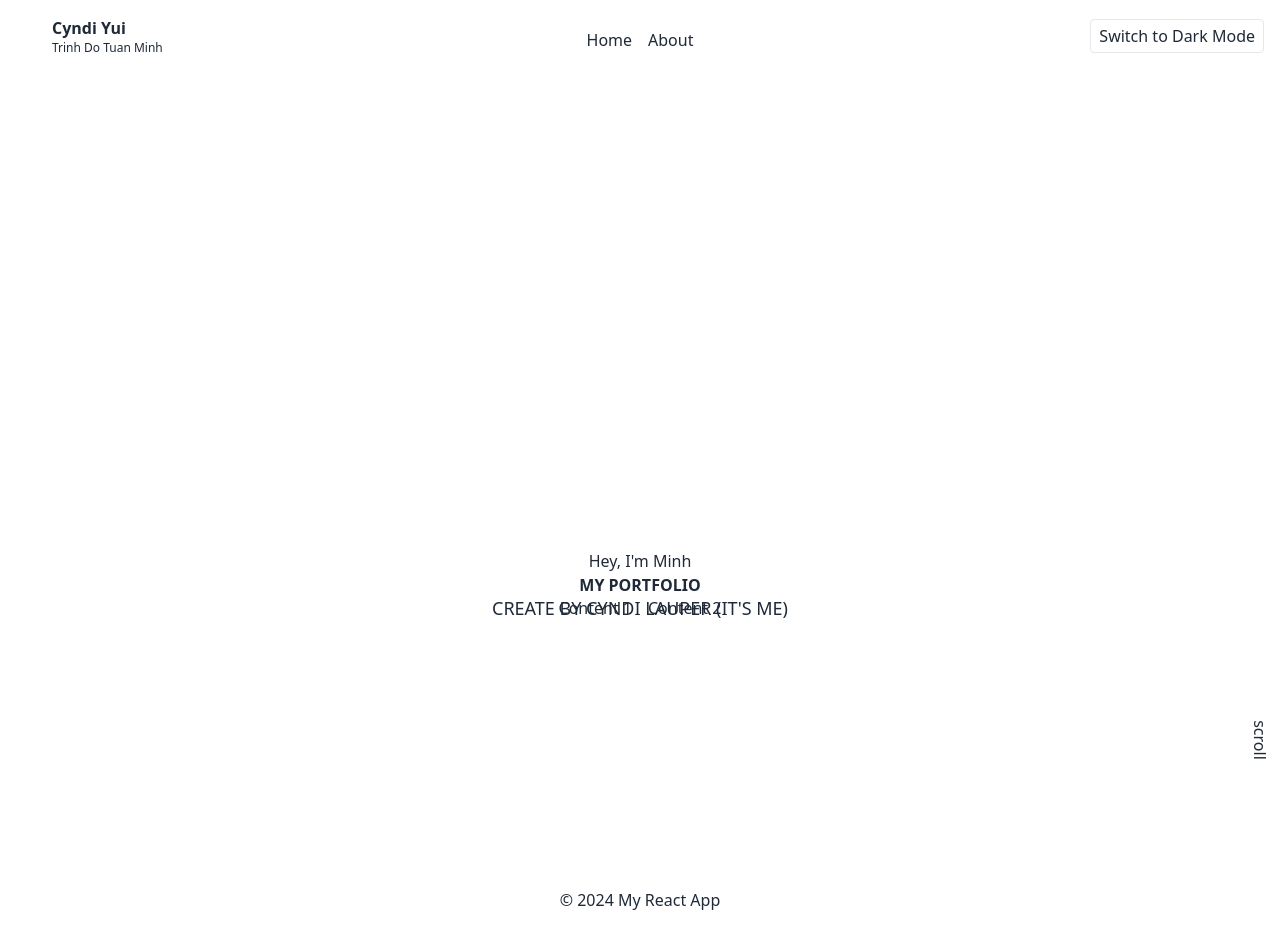
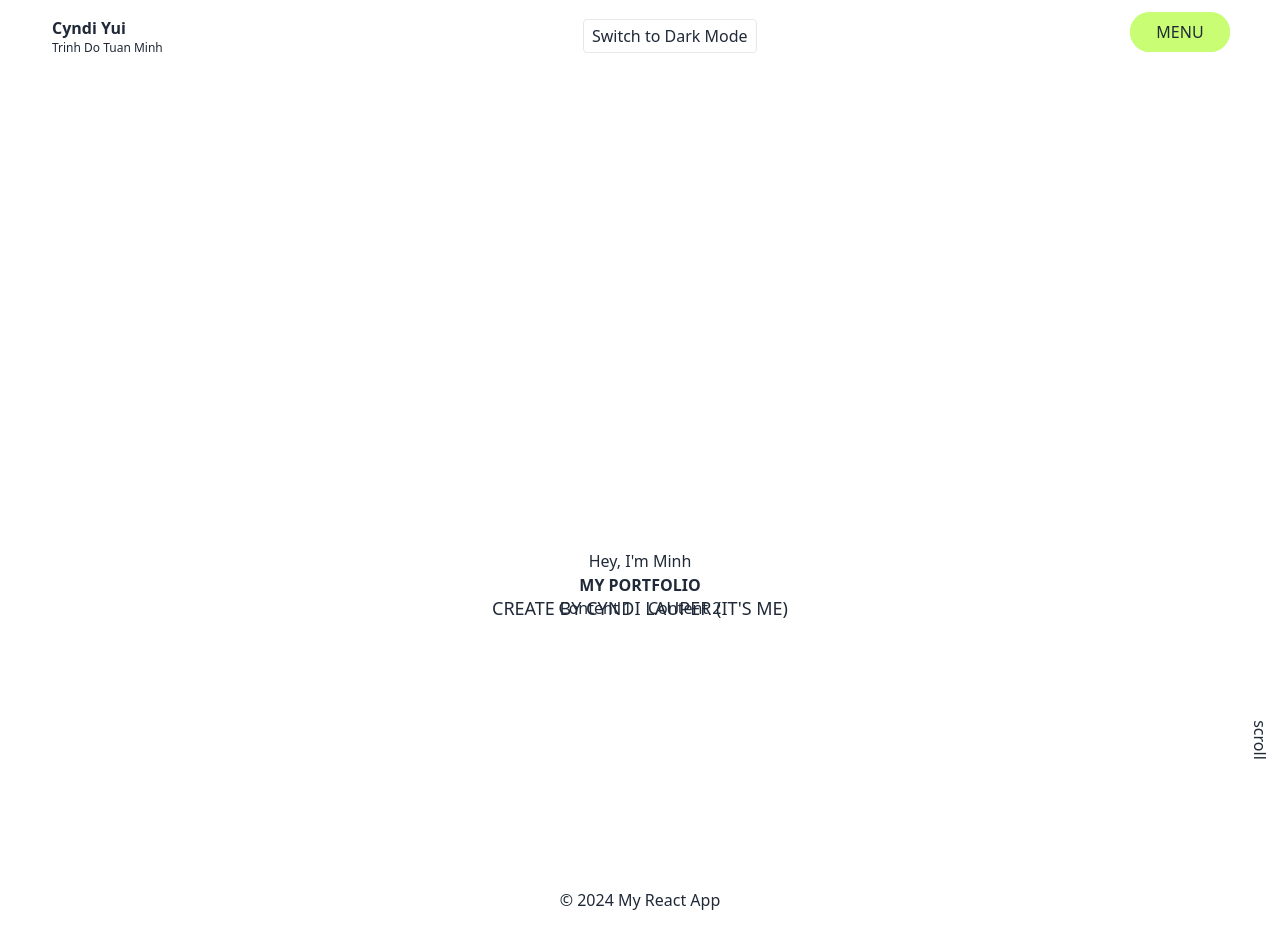
Before and after one commit to Cyndii-Lauper/my-portfolio, a React (Vite) app: page / in a window 1280 px wide. Built offline with nearby package versions, Linux system fonts and the light colour scheme.

Commit message:
feat: add menu component in Header layout

```diff
--- /dev/null
+++ b/src/components/Menu/ButtonMenu.tsx
@@ -0,0 +1,45 @@
+import { motion } from 'framer-motion';
+import styles from './style.module.scss';
+
+type ButtonProps = {
+  isActive: any;
+  toggleMenu: any;
+};
+
+export function ButtonMenu({ isActive, toggleMenu }: ButtonProps) {
+  return (
+    <div className={styles.button}>
+      <motion.div
+        className={styles.slider}
+        animate={{ top: isActive ? '-100%' : '0%' }}
+        transition={{ duration: 0.5, type: 'tween', ease: [0.76, 0, 0.24, 1] }}
+      >
+        <div
+          className={styles.el}
+          onClick={() => {
+            toggleMenu();
+          }}
+        >
+          <PerspectiveText label="Menu" />
+        </div>
+        <div
+          className={styles.el}
+          onClick={() => {
+            toggleMenu();
+          }}
+        >
+          <PerspectiveText label="Close" />
+        </div>
+      </motion.div>
+    </div>
+  );
+}
+
+function PerspectiveText({ label }: { label: any }) {
+  return (
+    <div className={styles.perspectiveText}>
+      <p>{label}</p>
+      <p>{label}</p>
+    </div>
+  );
+}
--- /dev/null
+++ b/src/components/Menu/Menu.tsx
@@ -0,0 +1,49 @@
+import { useState } from 'react';
+import { AnimatePresence, motion } from 'framer-motion';
+import { ButtonMenu } from './ButtonMenu';
+import { Nav } from './Nav';
+
+const menu = {
+  open: {
+    width: '480px',
+    height: '650px',
+    top: '-25px',
+    right: '-25px',
+    transition: { duration: 0.75, type: 'tween', ease: [0.76, 0, 0.24, 1] },
+  },
+  closed: {
+    width: '100px',
+    height: '40px',
+    top: '0px',
+    right: '0px',
+    transition: {
+      duration: 0.75,
+      delay: 0.35,
+      type: 'tween',
+      ease: [0.76, 0, 0.24, 1],
+    },
+  },
+};
+
+export function Menu() {
+  const [isActive, setIsActive] = useState(false);
+
+  return (
+    <div className="fixed right-[50px] top-[1.5%]">
+      <motion.div
+        className="w-[480px] h-[650px] bg-[#c9fd74] rounded-[25px] relative"
+        variants={menu}
+        animate={isActive ? 'open' : 'closed'}
+        initial="closed"
+      >
+        <AnimatePresence>{isActive && <Nav />}</AnimatePresence>
+      </motion.div>
+      <ButtonMenu
+        isActive={isActive}
+        toggleMenu={() => {
+          setIsActive(!isActive);
+        }}
+      />
+    </div>
+  );
+}
--- /dev/null
+++ b/src/components/Menu/Nav.tsx
@@ -0,0 +1,50 @@
+import { motion } from 'framer-motion';
+import { PERSPECTIVE, SLIDEIN, LINKS, FOOTERLINKS } from '@/constants';
+
+export function Nav() {
+  return (
+    <div className="flex flex-col justify-between pt-[100px] pb-[50px] px-[40px] h-full box-border">
+      <div className="flex gap-[10px] flex-col">
+        {LINKS.map((link, i) => {
+          const { title, href } = link;
+          return (
+            <div
+              key={`b_${i}`}
+              className="perspective-120 perspective-origin-bottom"
+            >
+              <motion.div
+                custom={i}
+                variants={PERSPECTIVE}
+                initial="initial"
+                animate="enter"
+                exit="exit"
+              >
+                <a className="no-underline text-black text-[46px]" href={href}>
+                  {title}
+                </a>
+              </motion.div>
+            </div>
+          );
+        })}
+      </div>
+      <motion.div className="flex flex-wrap">
+        {FOOTERLINKS.map((link, i) => {
+          const { title } = link;
+          return (
+            <motion.a
+              className="w-[50%] mt-1"
+              variants={SLIDEIN}
+              custom={i}
+              initial="initial"
+              animate="enter"
+              exit="exit"
+              key={`f_${i}`}
+            >
+              {title}
+            </motion.a>
+          );
+        })}
+      </motion.div>
+    </div>
+  );
+}
--- /dev/null
+++ b/src/components/Menu/index.ts
@@ -0,0 +1 @@
+export * from './Menu';
--- /dev/null
+++ b/src/components/Menu/style.module.scss
@@ -0,0 +1,67 @@
+.button {
+  position: absolute;
+  top: 0;
+  right: 0;
+  width: 100px;
+  height: 40px;
+  cursor: pointer;
+  border-radius: 25px;
+  overflow: hidden;
+
+  .slider {
+    position: relative;
+    width: 100%;
+    height: 100%;
+
+    .el {
+      width: 100%;
+      height: 100%;
+      background-color: #c9fd74;
+      p {
+        margin: 0px;
+      }
+      &:nth-of-type(2) {
+        background-color: black;
+        p {
+          color: #c9fd74;
+        }
+      }
+      &:hover {
+        .perspectiveText {
+          transform: rotateX(90deg);
+          p {
+            &:nth-of-type(1) {
+              transform: translateY(-100%);
+              opacity: 0;
+            }
+            &:nth-of-type(2) {
+              opacity: 1;
+            }
+          }
+        }
+      }
+    }
+  }
+}
+
+.perspectiveText {
+  display: flex;
+  flex-direction: column;
+  justify-content: center;
+  align-items: center;
+  height: 100%;
+  width: 100%;
+  transform-style: preserve-3d;
+  transition: transform 0.75s cubic-bezier(0.76, 0, 0.24, 1);
+  p {
+    transition: all 0.75s cubic-bezier(0.76, 0, 0.24, 1);
+    pointer-events: none;
+    text-transform: uppercase;
+    &:nth-of-type(2) {
+      position: absolute;
+      transform-origin: bottom center;
+      transform: rotateX(-90deg) translateY(12px);
+      opacity: 0;
+    }
+  }
+}
--- a/src/components/core/index.ts
+++ b/src/components/core/index.ts
@@ -1 +1 @@
-export * from './Button/Button';
+export * from './Button';
--- a/src/components/index.ts
+++ b/src/components/index.ts
@@ -1,2 +1,3 @@
 export * from './layout';
 export * from './core';
+export * from './Menu';
--- a/src/components/layout/Header/Header.tsx
+++ b/src/components/layout/Header/Header.tsx
@@ -1,7 +1,7 @@
 import React, { useContext } from 'react';
 import { Link } from 'react-router-dom';
 import { ThemeContext } from '@/contexts/ThemeContext';
-
+import { Menu } from '@/components';
 export const Header: React.FC = () => {
   const themeContext = useContext(ThemeContext);
 
@@ -17,17 +17,23 @@ export const Header: React.FC = () => {
         </h1>
         <div className="font-extralight text-xs">Trinh Do Tuan Minh</div>
       </div>
-
-      <nav className="z-[99] fixed top-5 left-[50%] -translate-x-[50%] bg-opacity-80 backdrop-blur-smtext-lg px-6 py-2 rounded-full flex justify-center items-center cursor-pointer">
+      {/* <nav className="z-[99] fixed top-5 left-[50%] -translate-x-[50%] bg-opacity-80 backdrop-blur-smtext-lg px-6 py-2 rounded-full flex justify-center items-center cursor-pointer">
         <Link to="/" className="mr-4">
           Home
         </Link>
         <Link to="/about">About</Link>
-      </nav>
+      </nav> */}
 
-      <button onClick={toggleTheme} className="ml-4 px-2 py-1 border rounded">
+      {/* fix reposive this button */}
+      <button
+        onClick={toggleTheme}
+        className="mr-[7%] px-2 py-1 border rounded"
+      >
         Switch to {theme === 'light' ? 'Dark' : 'Light'} Mode
       </button>
+      <div>
+        <Menu />
+      </div>
     </header>
   );
 };
--- /dev/null
+++ b/src/constants/anim-menu.ts
@@ -0,0 +1,44 @@
+export const PERSPECTIVE = {
+  initial: {
+    opacity: 0,
+    rotateX: 90,
+    translateY: 80,
+    translateX: -20,
+  },
+  enter: (i: any) => ({
+    opacity: 1,
+    rotateX: 0,
+    translateY: 0,
+    translateX: 0,
+    transition: {
+      duration: 0.65,
+      delay: 0.5 + i * 0.1,
+      ease: [0.215, 0.61, 0.355, 1],
+      opacity: { duration: 0.35 },
+    },
+  }),
+  exit: {
+    opacity: 0,
+    transition: { duration: 0.5, type: 'linear', ease: [0.76, 0, 0.24, 1] },
+  },
+};
+
+export const SLIDEIN = {
+  initial: {
+    opacity: 0,
+    y: 20,
+  },
+  enter: (i: any) => ({
+    opacity: 1,
+    y: 0,
+    transition: {
+      duration: 0.5,
+      delay: 0.75 + i * 0.1,
+      ease: [0.215, 0.61, 0.355, 1],
+    },
+  }),
+  exit: {
+    opacity: 0,
+    transition: { duration: 0.5, type: 'tween', ease: 'easeInOut' },
+  },
+};
--- /dev/null
+++ b/src/constants/data-menu.ts
@@ -0,0 +1,41 @@
+export const LINKS = [
+  {
+    title: 'Projects',
+    href: '/',
+  },
+  {
+    title: 'Agency',
+    href: '/',
+  },
+  {
+    title: 'Expertise',
+    href: '/',
+  },
+  {
+    title: 'Careers',
+    href: '/',
+  },
+  {
+    title: 'Contact',
+    href: '/',
+  },
+];
+
+export const FOOTERLINKS = [
+  {
+    title: 'Facebook',
+    href: '/',
+  },
+  {
+    title: 'LinkedIn',
+    href: '/',
+  },
+  {
+    title: 'Instagram',
+    href: '/',
+  },
+  {
+    title: 'Twitter',
+    href: '/',
+  },
+];
--- /dev/null
+++ b/src/constants/index.ts
@@ -0,0 +1,2 @@
+export * from './anim-menu';
+export * from './data-menu';
```
Also changed, not shown: src/components/core/Button.tsx (renamed from src/components/core/Button/Button.tsx), 1 other file (tests, documents, lock files or other folders).
